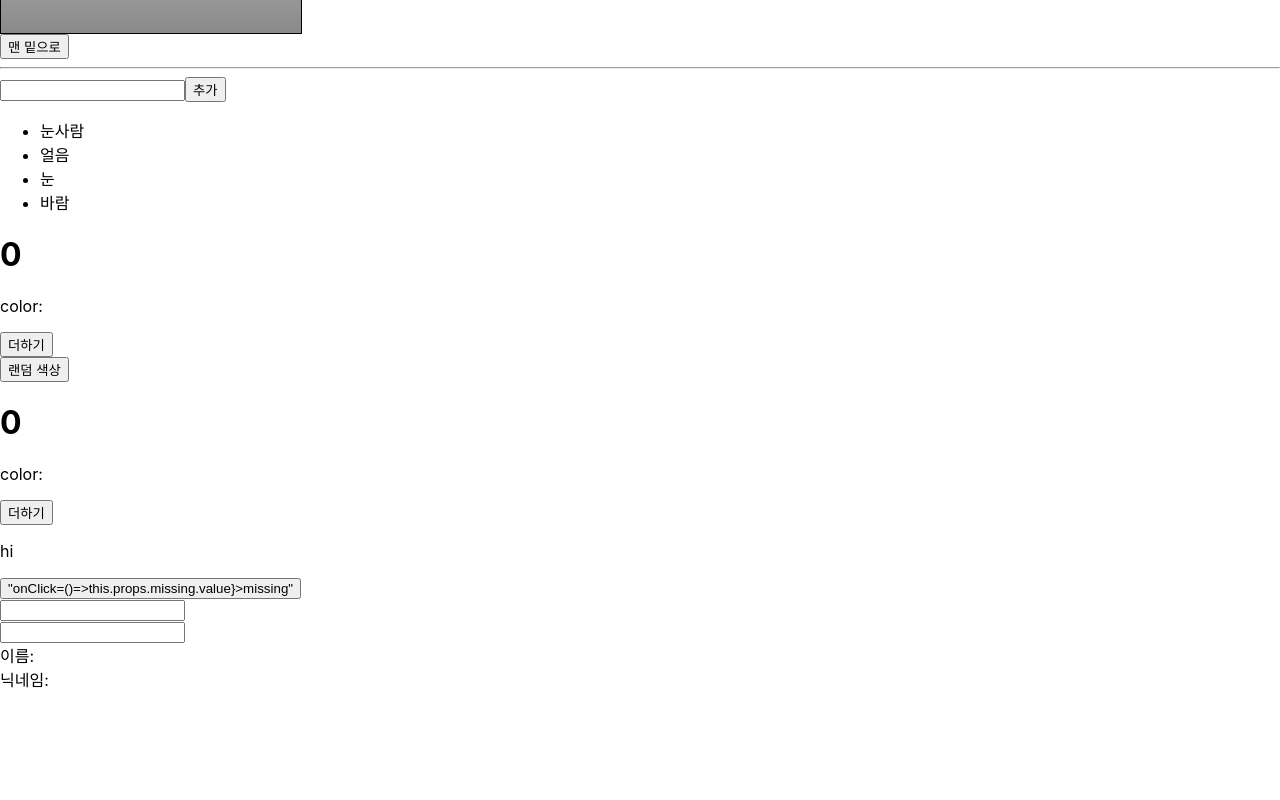
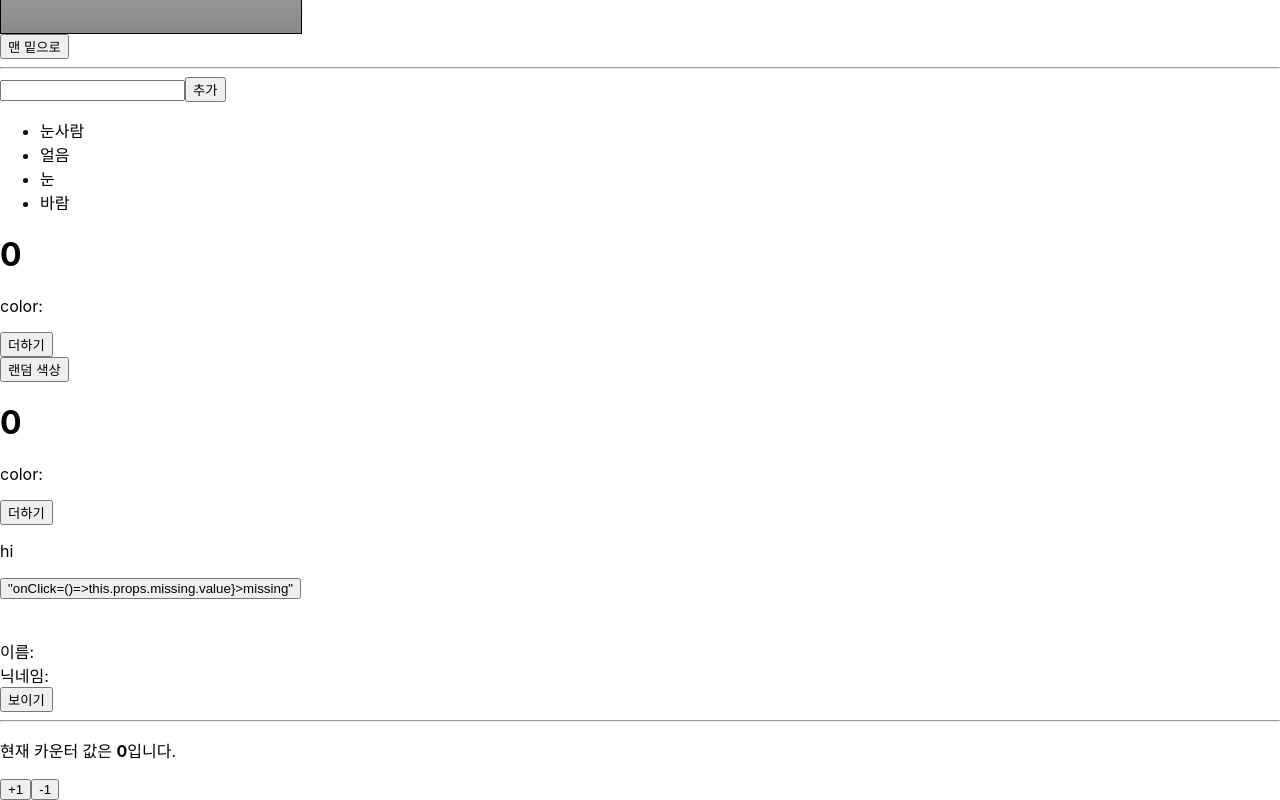
Before and after one commit to K1mYoungMan33/react_redux_1, a React app: page / in a window 1280 px wide. Shown: the part 1682-2482 px from the top of the page. Before the commit the page ends 2373 px from the top, so only its background shows below. Built offline with nearby package versions, Linux system fonts and the light colour scheme.

Commit message:
Counter reducer 1

```diff
--- a/src/App.js
+++ b/src/App.js
@@ -16,6 +16,7 @@
 import ErrorBoundary from "./ErrorBoundary";
 import ErrorThrow from "./ErrorThrow";
 import Info from "./Info";
+import Counter from "./Counter";
 
 function App() {
 
@@ -49,6 +50,8 @@
             color: getRandomColor()
         });
     }
+
+    const [visible, setVisible] = useState( false );
 
   return (
       <Fragment>
@@ -128,6 +131,15 @@
           </>
           <>
               <Info/>
+              <button onClick={()=>{
+                  setVisible(!visible);
+              }}
+                      >{visible?'숨기기':'보이기'}</button>
+              <hr/>
+              {visible&&<Info/>}
+          </>
+          <>
+              <Counter/>
           </>
       </Fragment>
   );
--- /dev/null
+++ b/src/Counter.js
@@ -0,0 +1,27 @@
+import {useReducer} from "react";
+
+function reducer(state, action) {
+    switch ( action.type ) {
+        case 'INCREMENT':
+            return {value: state.value + 1 };
+        case 'DECREMENT':
+            return {value: state.value - 1 };
+        default:
+            return state;
+    }
+}
+
+const Counter=()=>{
+    const [state, dispatch] = useReducer( reducer, { value: 0 } );
+
+    return (
+        <div>
+            <p>
+                현재 카운터 값은 <b>{state.value}</b>입니다.
+            </p>
+            <button onClick={()=>dispatch({ type:'INCREMENT'})}>+1</button>
+            <button onClick={()=>dispatch({ type:'DECREMENT'})}>-1</button>
+        </div>
+    )
+}
+export default Counter;
--- a/src/Info.js
+++ b/src/Info.js
@@ -7,6 +7,10 @@
     useEffect(()=>{
         console.log('렌더링이 완료되었습니다!');
         console.log( name, nickname )
+        return ()=>{
+            console.log( "z클린업")
+            console.log( name, nickname );
+        }
     },[name])
 
 
@@ -20,10 +24,17 @@
         setNickname(e.target.value);
     }
 
+    const CustomInput = ({ param }) => (
+        // <input type='text' value={this[param]} onChange={this['onChange'+param]} />
+        <></>
+    );
+
     return (
         <div>
-            <input type={'text'} value={name} onChange={onChangeName}/><br/>
-            <input type={'text'} value={nickname} onChange={onChangeNickname}/><br/>
+            {/*<input type={'text'} value={name} onChange={onChangeName}/><br/>*/}
+            {/*<input type={'text'} value={nickname} onChange={onChangeNickname}/><br/>*/}
+            <CustomInput param={'name'}/><br/>
+            <CustomInput param={'nickname'}/><br/>
             <label>이름:</label>{name}<br/>
             <label>닉네임:</label>{nickname}<br/>
         </div>
```
